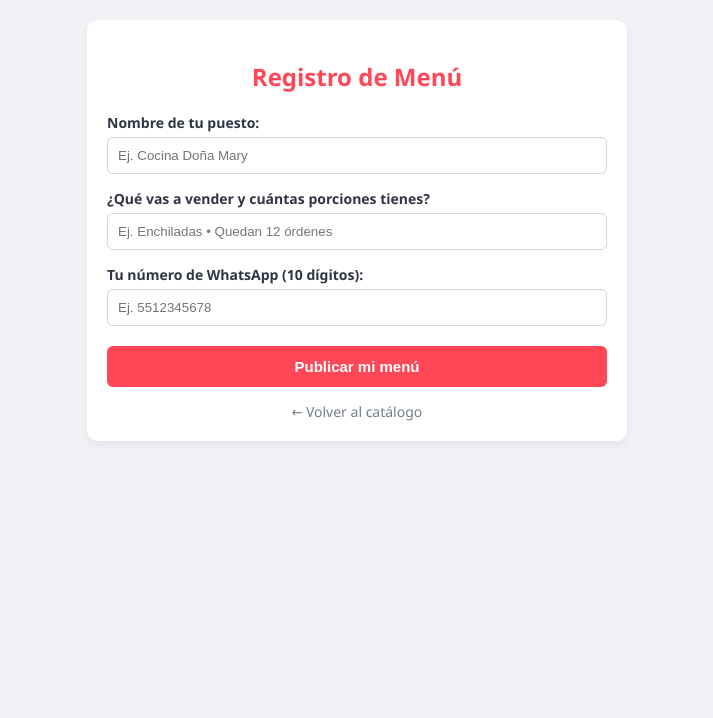
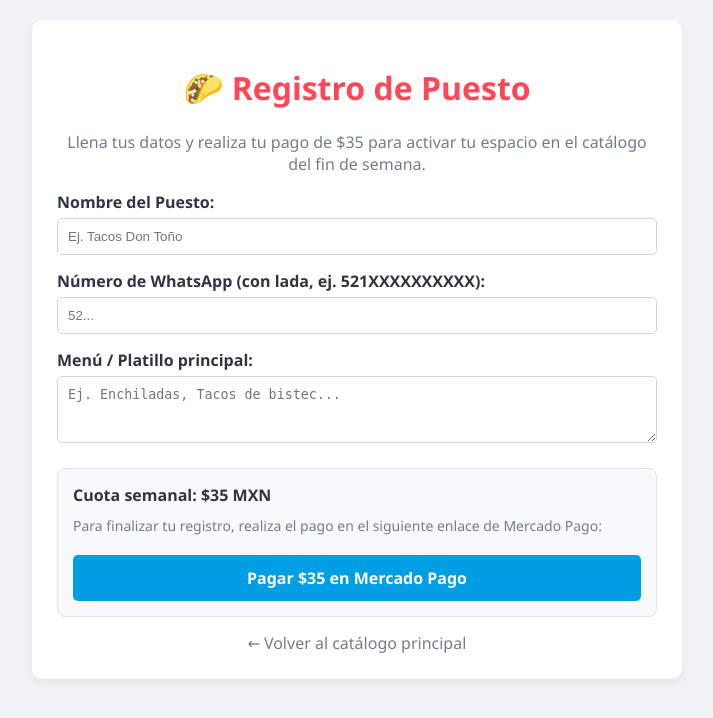
Before and after one commit to estradazeta84-png/jubilant-journey, a Flask app: page /vendedor in a window 1280 px wide. Shown: the top 718 px of the page, without its empty margins (283-996 px from the left). Run offline with Flask 3, Linux system fonts and the light colour scheme.

Commit message:
Update vendedor.html

```diff
--- a/templates/vendedor.html
+++ b/templates/vendedor.html
@@ -3,34 +3,56 @@
 <head>
     <meta charset="UTF-8">
     <meta name="viewport" content="width=device-width, initial-scale=1.0">
-    <title>Registro de Vendedor</title>
+    <title>Registro de Vendedor - Valle de los Olivos</title>
     <style>
         body { font-family: 'Segoe UI', Tahoma, sans-serif; background-color: #f1f2f6; margin: 0; padding: 20px; color: #2f3542; }
-        .container { max-width: 500px; margin: 0 auto; background: white; padding: 20px; border-radius: 10px; box-shadow: 0 4px 10px rgba(0,0,0,0.05); }
-        h2 { color: #ff4757; text-align: center; }
-        label { font-weight: bold; font-size: 14px; display: block; margin-top: 15px; }
-        input { width: 100%; padding: 10px; margin-top: 5px; border: 1px solid #ced6e0; border-radius: 6px; box-sizing: border-box; }
-        button { background-color: #ff4757; color: white; border: none; padding: 12px; border-radius: 6px; width: 100%; font-weight: bold; font-size: 15px; margin-top: 20px; cursor: pointer; }
-        button:hover { background-color: #ff6b81; }
-        .regresar { display: block; text-align: center; margin-top: 15px; color: #747d8c; text-decoration: none; font-size: 14px; }
+        .container { max-width: 600px; margin: 0 auto; background: white; padding: 25px; border-radius: 10px; box-shadow: 0 4px 10px rgba(0,0,0,0.05); }
+        h1 { color: #ff4757; text-align: center; }
+        p { text-align: center; color: #747d8c; }
+        .form-group { margin-bottom: 15px; }
+        label { display: block; font-weight: bold; margin-bottom: 5px; color: #2f3542; }
+        input[type="text"], textarea { width: 100%; padding: 10px; border: 1px solid #ced6e0; border-radius: 5px; box-sizing: border-box; }
+        .btn-pagar { background-color: #009ee3; color: white; padding: 12px 20px; text-decoration: none; border-radius: 5px; font-weight: bold; display: block; text-align: center; font-size: 16px; margin-top: 20px; }
+        .btn-pagar:hover { background-color: #0081bc; }
+        .volver { display: block; text-align: center; margin-top: 15px; color: #747d8c; text-decoration: none; }
     </style>
 </head>
 <body>
+
     <div class="container">
-        <h2>Registro de Menú</h2>
-        <form method="POST">
-            <label>Nombre de tu puesto:</label>
-            <input type="text" name="nombre" placeholder="Ej. Cocina Doña Mary" required>
+        <h1>🌮 Registro de Puesto</h1>
+        <p>Llena tus datos y realiza tu pago de $35 para activar tu espacio en el catálogo del fin de semana.</p>
 
-            <label>¿Qué vas a vender y cuántas porciones tienes?</label>
-            <input type="text" name="detalle" placeholder="Ej. Enchiladas • Quedan 12 órdenes" required>
+        <!-- Aquí puedes adaptar los campos según cómo guardes la información -->
+        <form>
+            <div class="form-group">
+                <label for="nombre">Nombre del Puesto:</label>
+                <input type="text" id="nombre" placeholder="Ej. Tacos Don Toño" required>
+            </div>
 
-            <label>Tu número de WhatsApp (10 dígitos):</label>
-            <input type="text" name="telefono" placeholder="Ej. 5512345678" required>
+            <div class="form-group">
+                <label for="telefono">Número de WhatsApp (con lada, ej. 521XXXXXXXXXX):</label>
+                <input type="text" id="telefono" placeholder="52..." required>
+            </div>
 
-            <button type="submit">Publicar mi menú</button>
+            <div class="form-group">
+                <label for="detalle">Menú / Platillo principal:</label>
+                <textarea id="detalle" rows="3" placeholder="Ej. Enchiladas, Tacos de bistec..." required></textarea>
+            </div>
+
+            <div style="background-color: #f8f9fa; padding: 15px; border-radius: 8px; border: 1px solid #dfe4ea; margin-top: 20px;">
+                <p style="margin: 0 0 10px 0; font-weight: bold; color: #2f3542; text-align: left;">Cuota semanal: $35 MXN</p>
+                <p style="margin: 0 0 15px 0; font-size: 14px; text-align: left;">Para finalizar tu registro, realiza el pago en el siguiente enlace de Mercado Pago:</p>
+
+                <!-- Tu enlace directo de Mercado Pago -->
+                <a href="https://mpago.la/2a5y92U" target="_blank" class="btn-pagar">
+                    Pagar $35 en Mercado Pago
+                </a>
+            </div>
         </form>
-        <a href="/" class="regresar">← Volver al catálogo</a>
+
+        <a href="/" class="volver">← Volver al catálogo principal</a>
     </div>
+
 </body>
 </html>
```
